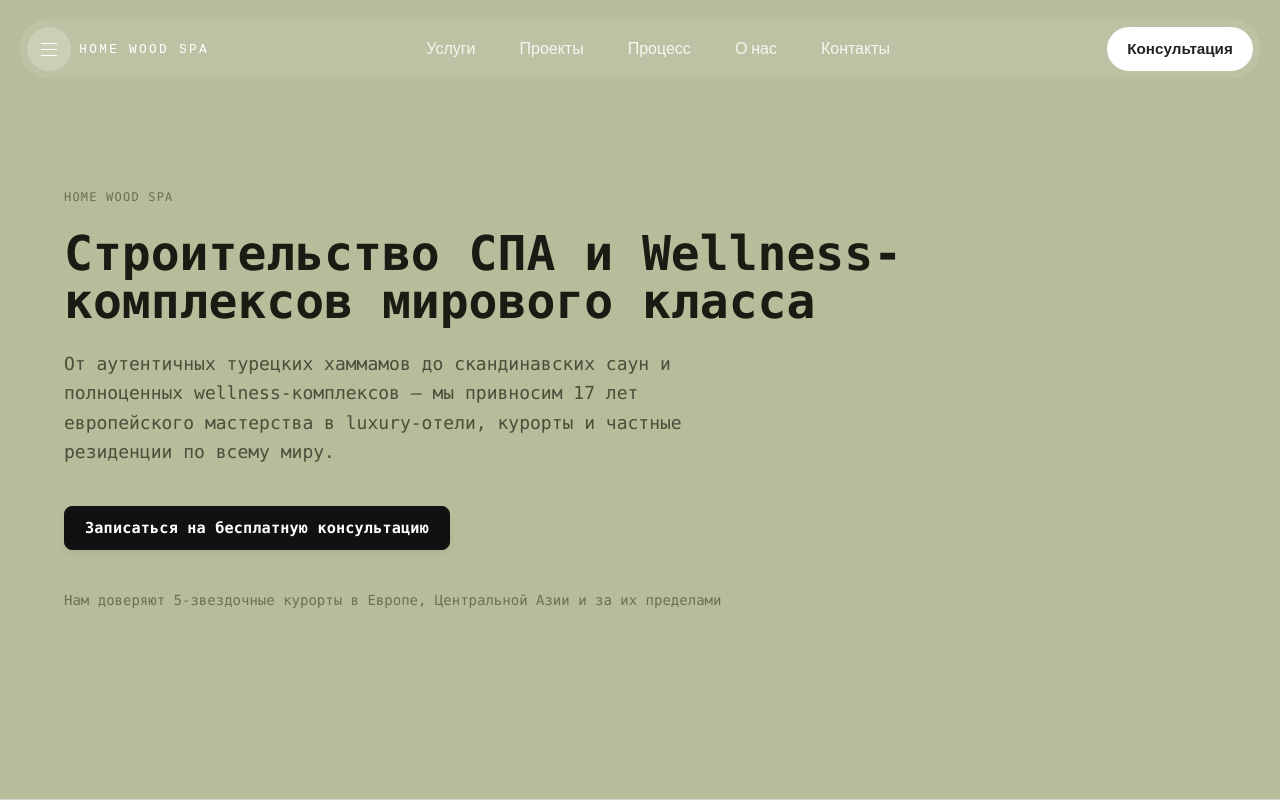
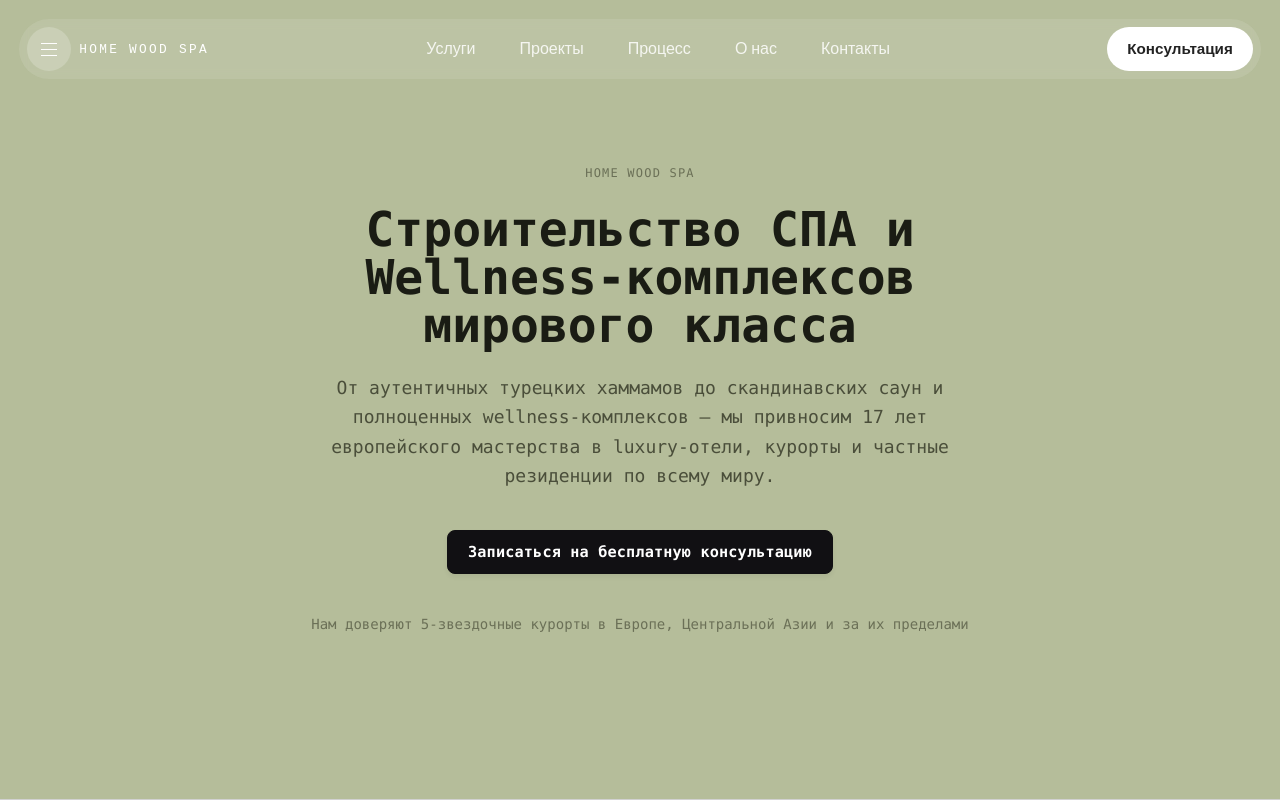
Before and after one commit to digitalcluster25/hws, a React (Vite) app: page / in a window 1280 px wide. Shown: the top 800 px of the page. Built offline with nearby package versions, Linux system fonts and the light colour scheme; a web font is replaced by a local one.

Commit message:
ui: hero — текст и кнопка по центру блока

```diff
--- a/src/wireframe/Wireframe.jsx
+++ b/src/wireframe/Wireframe.jsx
@@ -55,23 +55,21 @@
   return (
     <div className="bg-white font-mono min-h-screen" style={{ color: '#323625' }}>
 
-      {/* HERO — сплошной фон #B5BD9A */}
-      <section className="min-h-screen flex flex-col justify-center px-8 md:px-16 py-24 border-b border-gray-300" style={{ background: '#B5BD9A' }}>
-        <div className="max-w-4xl">
+      {/* HERO — сплошной фон #B5BD9A, всё по центру */}
+      <section className="min-h-screen flex flex-col items-center justify-center px-8 md:px-16 py-24 border-b border-gray-300 text-center" style={{ background: '#B5BD9A' }}>
         <p className="text-xs uppercase tracking-widest mb-6" style={{ color: '#6b7057' }}>Home Wood Spa</p>
-          <h1 className="text-4xl md:text-5xl font-bold leading-tight mb-6" style={{ color: '#1a1c14' }}>
+        <h1 className="text-4xl md:text-5xl font-bold leading-tight mb-6 max-w-3xl" style={{ color: '#1a1c14' }}>
           Строительство СПА и Wellness-комплексов мирового класса
         </h1>
         <p className="text-lg max-w-2xl mb-10 leading-relaxed" style={{ color: '#4a4e3a' }}>
           От аутентичных турецких хаммамов до скандинавских саун и полноценных wellness-комплексов — мы привносим 17 лет европейского мастерства в luxury-отели, курорты и частные резиденции по всему миру.
         </p>
-          <div className="flex flex-col sm:flex-row gap-4 mb-10">
+        <div className="flex flex-col sm:flex-row gap-4 justify-center mb-10">
           <Button href="#contact" shadow={true}>
             Записаться на бесплатную консультацию
           </Button>
         </div>
         <p className="text-sm" style={{ color: '#6b7057' }}>Нам доверяют 5-звездочные курорты в Европе, Центральной Азии и за их пределами</p>
-        </div>
       </section>
 
       {/* SOCIAL PROOF BAR */}
```
Lines whose indentation alone changed are shown as unchanged.
